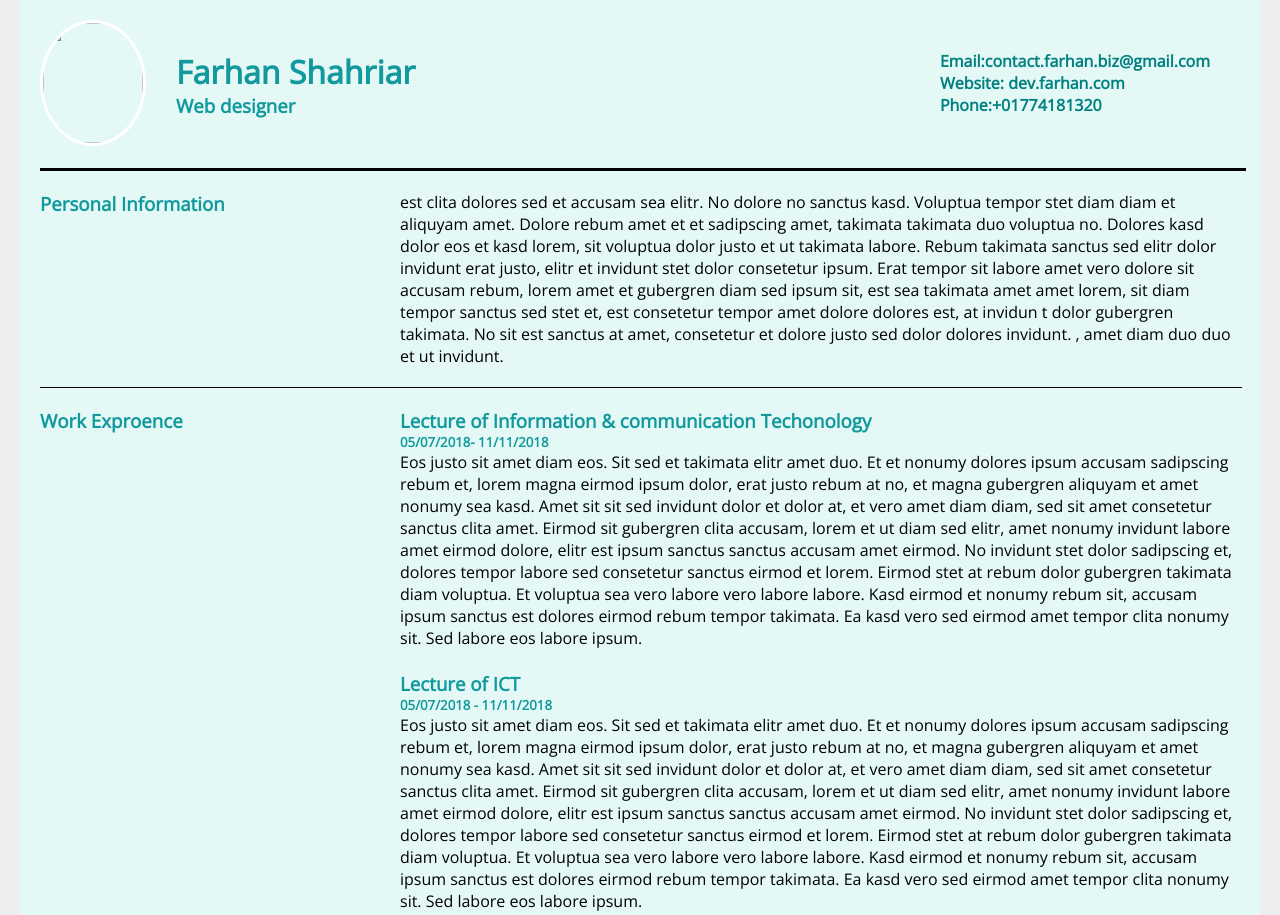
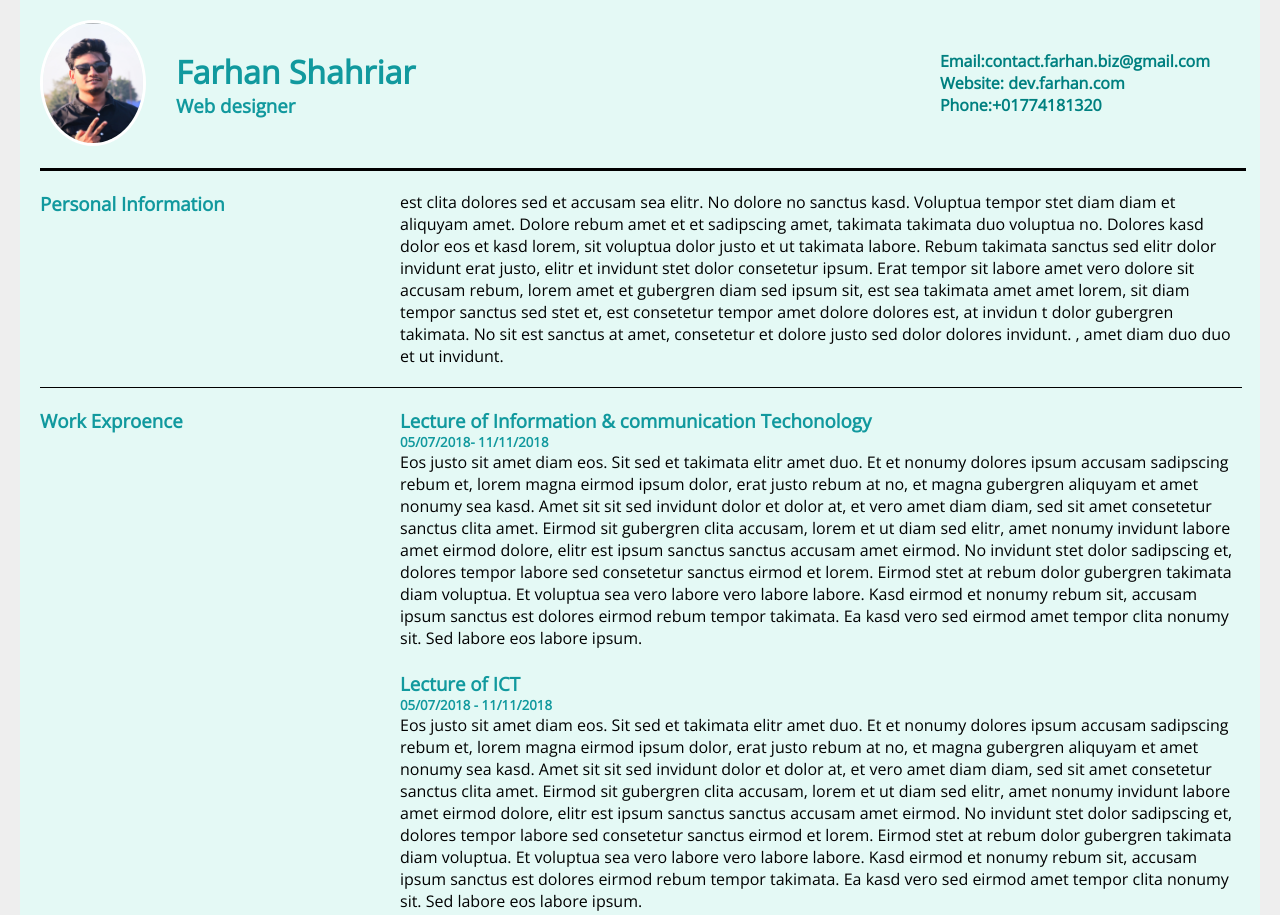
Before and after one commit to Farhan-SR/cv-project, a plain HTML site: page index.html in a window 1280 px wide. Shown: the top 915 px of the page. Drawn offline with nearby package versions, Linux system fonts and the light colour scheme.

Commit message:
image update

```diff
--- a/index.html
+++ b/index.html
@@ -17,7 +17,7 @@
 
         <header><!-- header start-->
 
-              <img id="my-propic" src="images/my-passport.jpg">
+              <img id="my-propic" src="my-passport.jpg">
 
             <div class="header-bio">
                     <h1>Farhan Shahriar </h1>
```
